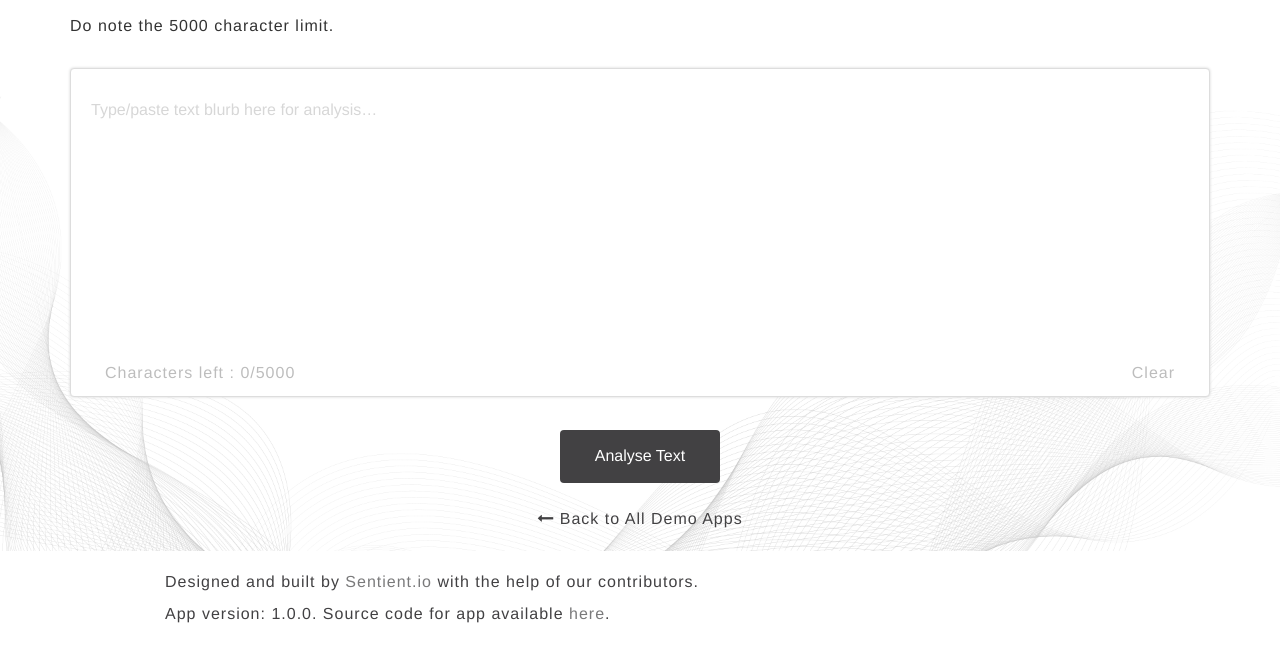
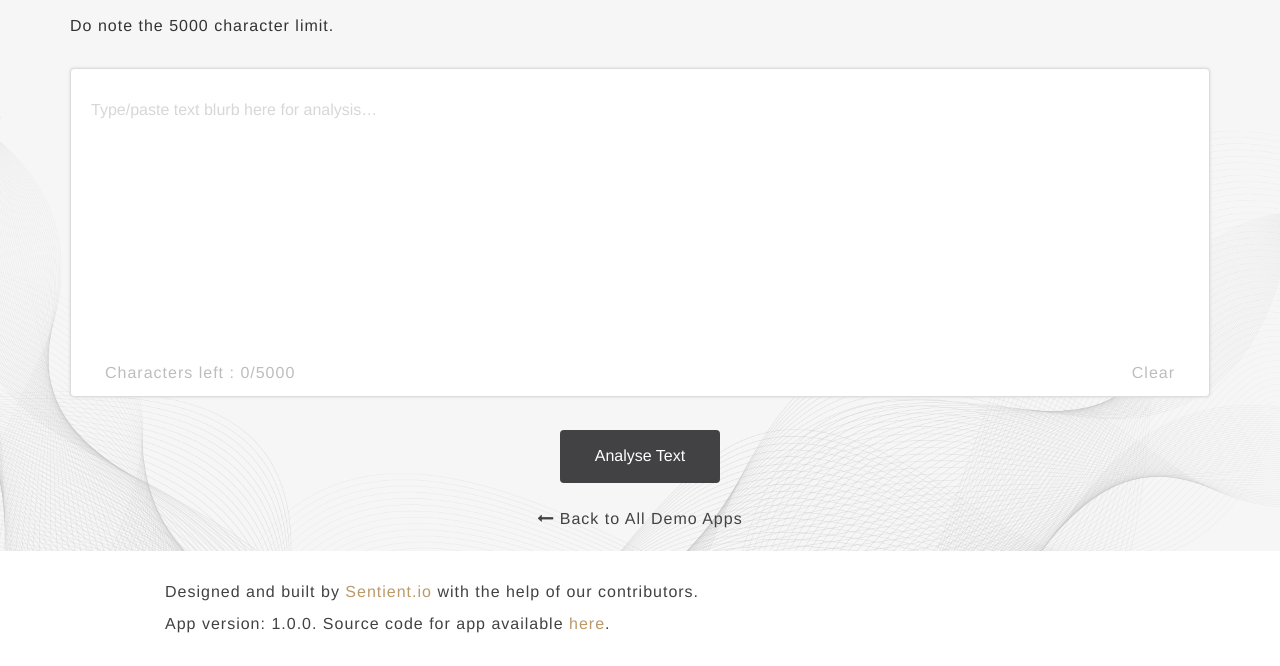
Before and after one commit to sentient-io/platform_demo-apps_ner-jap, a plain HTML site: page index.html in a window 1280 px wide. Shown: the part 151-817 px from the top of the page. Drawn offline with nearby package versions, Linux system fonts and the light colour scheme.

Commit message:
footer update

```diff
--- a/css/style.css
+++ b/css/style.css
@@ -23,9 +23,9 @@
      .CF-support{
         background-image: url(../img/demo-app-bg-waveline.png);
         background-repeat: no-repeat;
-        margin: 0 auto;
+        margin: 0!important;
         background-size: contain;
-        min-height: calc(100vh - 104px);
+        /* min-height: calc(100vh - 104px); */
         background-position: bottom;
         display: flex;
         flex-direction: column;
@@ -39,9 +39,9 @@
 
      section {
          max-width: 1000px;
-         margin: 2rem auto 0;
-         display: flex;
-         display: -ms-flexbox;
+         margin: 0 auto 0;
+         display: flex !important;
+         display: -ms-flexbox !important;
          padding: 0rem 1rem;
      }
 
@@ -66,11 +66,12 @@
          justify-content: space-between;
          -ms-flex-pack: justify;
          padding: 2rem 1rem;
+         padding-top: 3rem;
      }
 
      .footer-logo{
-         display: flex;
-         display: -ms-flexbox;
+         /* display: flex; */
+         /* display: -ms-flexbox; */
          align-items: center;
          margin-left: 1rem;
      }
@@ -92,7 +93,7 @@
          }
 
          .footer-logo{
-           padding-top: 2rem;
+           /* padding-top: 2rem; */
            justify-content: center;
            -ms-flex-pack: justify;
          }
@@ -155,7 +156,7 @@ textarea:focus{
   body {
     color: #424143;
     font-family:'avenir';
-    background-color: #f6f6f6;
+    background-color: #f6f6f6 !important;
     letter-spacing: 1px!important;
 }
 h4.title-sent{
@@ -279,6 +280,9 @@ button {
 .pb-2{
     padding-bottom: 2rem;
 }
+.pb-4{
+    padding-bottom: 4rem;
+}
 .p-LR-1{
     padding: 0 1rem;
 }
@@ -371,7 +375,7 @@ border-top: 4px solid #bdbdbd;
   @media screen and (max-width: 991px) {
     .footer-section{
         flex-direction: column;
-        flex-flow: column-reverse;
+        flex-flow: column;
         text-align: center;
         display: flex;
     }
@@ -381,8 +385,9 @@ border-top: 4px solid #bdbdbd;
         align-items: center;
         text-align: center;
         display: block;
-        margin: 2rem auto;
-        padding-bottom: 2rem;
+        /* margin: 2rem auto; */
+        margin: 0 auto;
+        padding-bottom: 1rem;
     }
 
   }
@@ -455,11 +460,11 @@ max-width:1170px
   }
 }
 
-@@media (min-width: 768px) {
+/* @@media (min-width: 768px) {
 .footer-section{
     max-width: 750px;
   }
-}
+} */
 .spinner {
 	width: 4rem;
 	height: 4rem;
@@ -709,3 +714,12 @@ max-width:1170px
 		transform: translate(0, 0) rotateX(0) rotateY(360deg);
 	}
 }
+
+.flex-fill{
+    flex: 1 1 auto;
+}
+.content{
+    display: flex;
+    flex-direction: column;
+    height: 100vh;
+}
--- a/index.html
+++ b/index.html
@@ -1,5 +1,6 @@
 <!DOCTYPE html>
 <html lang="en">
+
 <head>
     <!-- Required meta tags -->
     <meta name="robots" content="noindex" />
@@ -32,20 +33,24 @@
             <img width="200px" src="img/200323_v4-grey-semi-transparient.gif">
         </div>
     </div>
-    <div class="container-fluid CF-support">
+    <div class="content">
+        <div class="container-fluid CF-support flex-fill">
             <div class="container mt-5">
                 <!-- Header Content, title and description -->
                 <div class="row">
                     <div class="col-sm-8">
-					<h4 class="title-sent">Identify & Classify Objects In Text (JA)</h4> <span class="tag"><em>DEMO</em></span>
-					<p class="mt-2"> This demo app extract all objects (named entities) within a text blurb and classifies them as persons, locations, organisations (or others).<br><br>
+                        <h4 class="title-sent">Identify & Classify Objects In Text (JA)</h4> <span
+                            class="tag"><em>DEMO</em></span>
+                        <p class="mt-2"> This demo app extract all objects (named entities) within a text blurb and
+                            classifies them as persons, locations, organisations (or others).<br><br>
                             Do note the 5000 character limit.
                         </p>
                     </div>
                     <div class="col-sm-4 text-right">
                         <div class="intro-btns">
                             <div>
-                            <a href="https://platform.sentient.io/demoapps_detail#identify_classify_objects_in_text_ja" target="_PARENT">
+                                <a href="https://platform.sentient.io/demoapps_detail/identify_classify_objects_in_text_ja"
+                                    target="_PARENT">
                                     <button type="button" class="btn-outline"> More Info </button>
                                 </a>
                             </div>
@@ -70,8 +75,9 @@
                                     <span style="color:red;" id="text-error">Please enter the Text to Analyse</span>
                                 </div>
                                 <div class="text-box">
-                                <textarea style="resize: none" placeholder="Type/paste text blurb here for analysis…"
-                                    id="textinput" name="textinput" onkeyup="contentCount();"></textarea>
+                                    <textarea style="resize: none"
+                                        placeholder="Type/paste text blurb here for analysis…" id="textinput"
+                                        name="textinput" onkeyup="contentCount();"></textarea>
                                 </div>
                                 <div class="btm-responce ">
                                     <div class="col-xs-6 p0 text-left" id="count">
@@ -175,10 +181,16 @@
                     </div>
                 </div>
 
-            <div class="row mt-2 pb-2 text-center">
-                <span class="back-to-home"><a href="https://platform.sentient.io/demoapps" target="_PARENT"><i class="fa fa-long-arrow-left" aria-hidden="true"></i><span> Back to All
+                <div class="row">
+                    <div class="mt-2 pb-4 text-center">
+                    <span class="back-to-home">
+                        <a href="https://platform.sentient.io/demoapps" target="_PARENT"><i
+                                class="fa fa-long-arrow-left" aria-hidden="true"></i>
+                            <span> Back to All
                                 Demo
-                            Apps</span></a></span>
+                                Apps</span>
+                        </a></span>
+                    </div>
                 </div>
                 <!-- Main Demo App Function -->
             </div>
@@ -189,11 +201,12 @@
             <section class="footer-section">
                 <div>
                     <p>
-				Designed and built by <a href="https://www.sentient.io" target="_blank">Sentient.io</a> with the help of our contributors.
+                        Designed and built by <a href="https://www.sentient.io" style="color:#bb9968; text-decoration:none;" target="_blank">Sentient.io</a> with the
+                        help of our contributors.
                     </p>
                     <p>
                         App version: 1.0.0. Source code for app available
-				<a href="https://github.com/sentient-io/platform_demo-apps_ner-jap" target="_blank">here</a>.
+                        <a href="https://github.com/sentient-io/platform_demo-apps_ner-jap" style="color:#bb9968; text-decoration:none;" target="_blank">here</a>.
                     </p>
                 </div>
                 <div class="footer-logo">
@@ -202,7 +215,7 @@
             </section>
         </footer>
         <!-- End footer -->
-
+    </div>
     <!-- dialog box for error message -->
     <div id="confirmation-modal" class="modal fade" role="dialog">
         <div class="modal-dialog">
@@ -235,7 +248,7 @@
             $(".popover").each(function () {
                 $(this).popover("hide");
                 $(this).popover('destroy');
-				$('.tag-gray').css({"background-color":"#f5f5f5"});
+                $('.tag-gray').css({ "background-color": "#f5f5f5" });
             });
         }
     });
```
Lines whose indentation alone changed are shown as unchanged.
